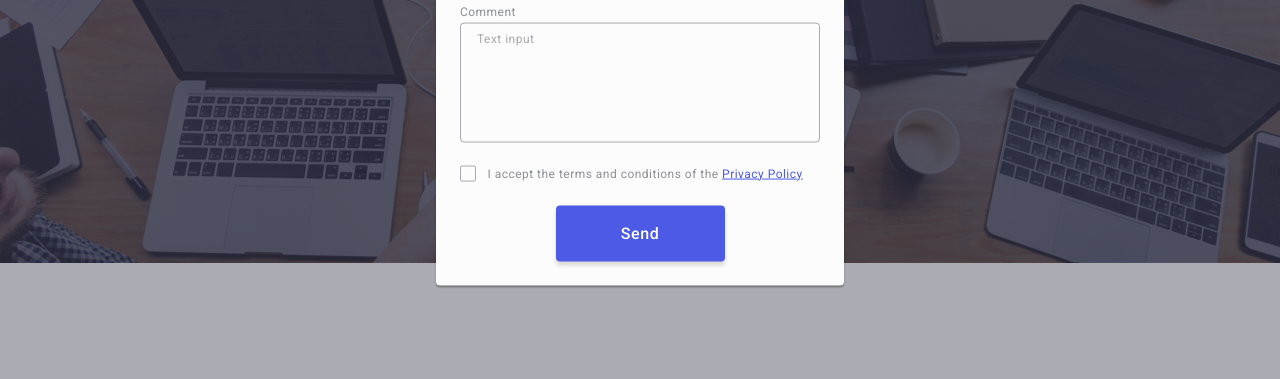
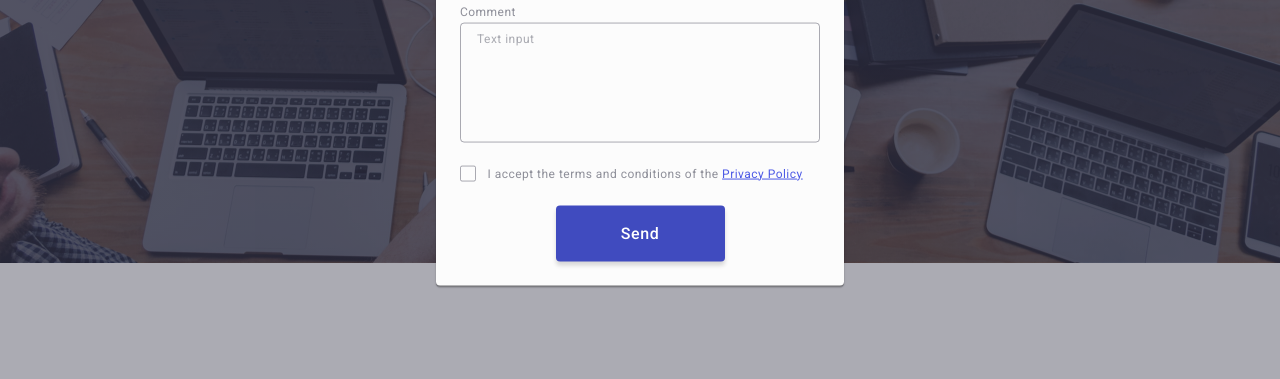
Before and after one commit to aanna25/goit-markup-hw-05, a plain HTML site: page index.html in a window 1280 px wide. In both pictures the pointer is over the button "Send". Shown: the part 410-789 px from the top of the page. Drawn offline with nearby package versions, Linux system fonts and the light colour scheme.

Commit message:
add submit-btn:hover and fokus

```diff
--- a/css/styles.css
+++ b/css/styles.css
@@ -748,3 +748,8 @@ img {
   cursor: pointer;
   transition: background-color 250ms cubic-bezier(0.4, 0, 0.2, 1);
 }
+
+.submit-btn:hover,
+.submit-btn:focus {
+  background-color: #404bbf;
+}
```
